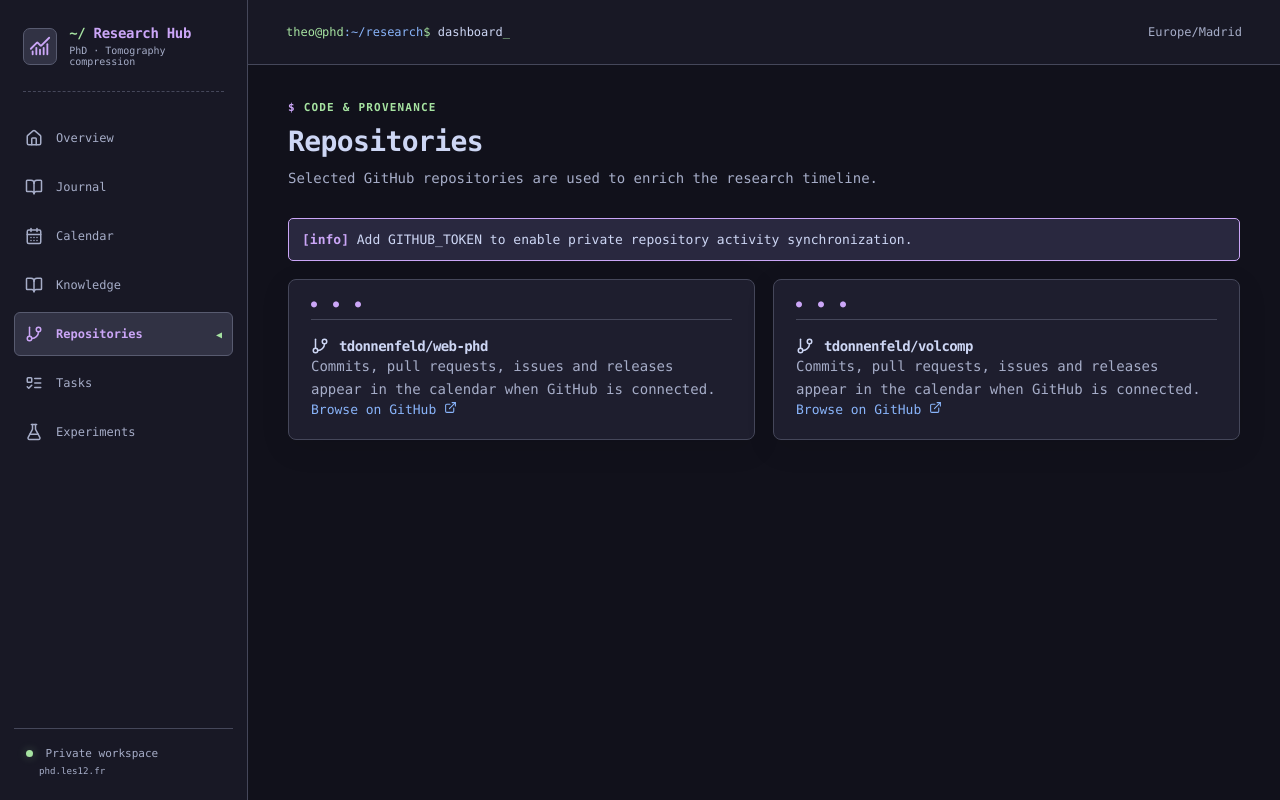
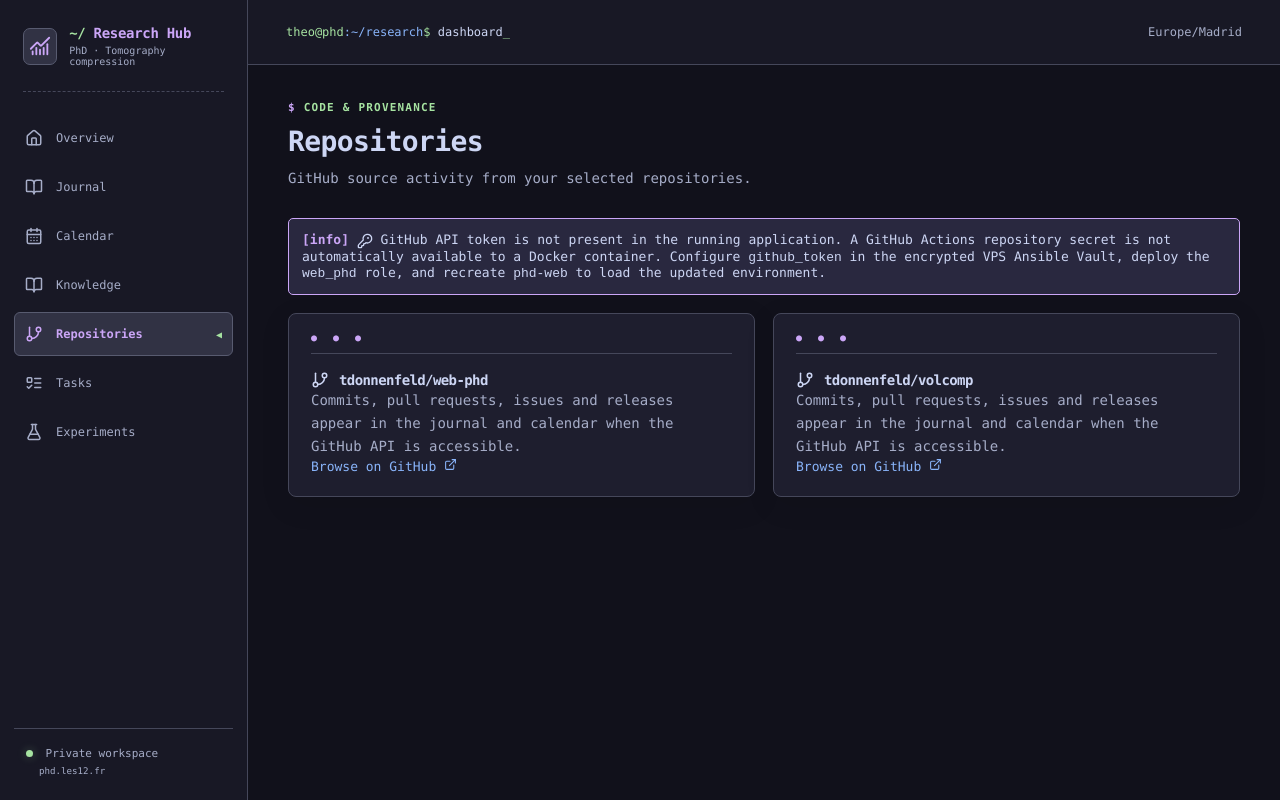
Before and after one commit to tdonnenfeld/web-phd, a Next.js app: page /repositories in a window 1280 px wide. Built offline with nearby package versions, Linux system fonts and the light colour scheme.

Commit message:
fix: explain runtime GitHub token configuration and avoid stale status

```diff
--- a/src/app/repositories/page.tsx
+++ b/src/app/repositories/page.tsx
@@ -1,11 +1,16 @@
 import Link from "next/link";
 import { githubRepos } from "@/lib/integrations";
-import { GitBranch, ExternalLink } from "lucide-react";
+import { GitBranch, ExternalLink, KeyRound } from "lucide-react";
+export const dynamic = "force-dynamic";
+
 export default function Repositories(){
-  const repos=githubRepos();
-  return <div><div className="page-header"><div><div className="eyebrow">Code & provenance</div><h1>Repositories</h1><p className="muted">Selected GitHub repositories are used to enrich the research timeline.</p></div></div>
-    {!process.env.GITHUB_TOKEN&&<div className="notice">Add GITHUB_TOKEN to enable private repository activity synchronization.</div>}
-    <div className="grid two">{repos.map(repo=><div className="panel" key={repo}><div className="toolbar"><GitBranch size={18}/><h3 style={{margin:0}}>{repo}</h3></div><p className="muted">Commits, pull requests, issues and releases appear in the calendar when GitHub is connected.</p><Link className="resource-link" target="_blank" href={"https://github.com/"+repo}>Browse on GitHub <ExternalLink size={13}/></Link></div>)}</div>
-    {!repos.length&&<div className="empty">Set GITHUB_REPOS to the comma-separated repositories you want to follow.</div>}
+  const repos = githubRepos();
+  const configured = Boolean(process.env.GITHUB_TOKEN?.trim());
+  return <div>
+    <div className="page-header"><div><div className="eyebrow">Code & provenance</div><h1>Repositories</h1><p className="muted">GitHub source activity from your selected repositories.</p></div></div>
+    {!configured&&<div className="notice"><KeyRound size={16} style={{verticalAlign:"middle"}}/> GitHub API token is not present in the running application. A GitHub Actions repository secret is not automatically available to a Docker container. Configure <code>github_token</code> in the encrypted VPS Ansible Vault, deploy the <code>web_phd</code> role, and recreate <code>phd-web</code> to load the updated environment.</div>}
+    {configured&&<div className="notice" role="status">GitHub API token is configured in the application environment. Repository access still depends on the token's permissions; check the activity timeline to verify successful imports.</div>}
+    <div className="grid two">{repos.map(repo=><div className="panel" key={repo}><div className="toolbar"><GitBranch size={18}/><h3 style={{margin:0}}>{repo}</h3></div><p className="muted">Commits, pull requests, issues and releases appear in the journal and calendar when the GitHub API is accessible.</p><Link className="resource-link" target="_blank" href={"https://github.com/"+repo}>Browse on GitHub <ExternalLink size={13}/></Link></div>)}</div>
+    {!repos.length&&<div className="empty">Set GITHUB_REPOS to the repositories you want to follow.</div>}
   </div>;
 }
```
